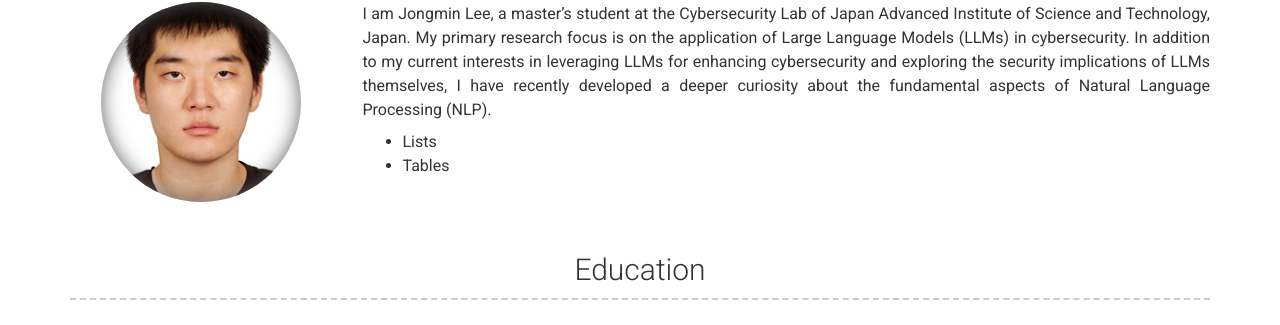
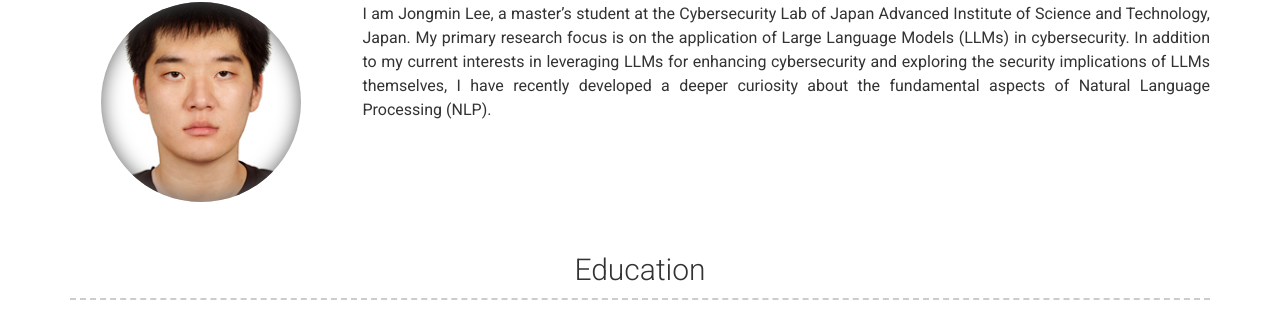
Before and after one commit to strike137/strike137.github.io, a Jekyll site: the page built from index.md, in a window 1280 px wide and 900 px high. Shown: the part 327-652 px from the top of the window. Built offline with Jekyll 4.4.1, drawn with Linux system fonts in a browser that asks for light colours; nearby versions of some CDN libraries.

Commit message:
Update _config.yml

```diff
--- a/_config.yml
+++ b/_config.yml
@@ -37,8 +37,6 @@ github_username:  strike137
 about_profile_image: /images/profile.jpg
 about_content: | # this will include new lines to allow paragraphs
   I am Jongmin Lee, a master's student at the Cybersecurity Lab of Japan Advanced Institute of Science and Technology, Japan. My primary research focus is on the application of Large Language Models (LLMs) in cybersecurity. In addition to my current interests in leveraging LLMs for enhancing cybersecurity and exploring the security implications of LLMs themselves, I have recently developed a deeper curiosity about the fundamental aspects of Natural Language Processing (NLP).
-    - Lists
-    - Tables
 
 content:
   - title: Education
```
